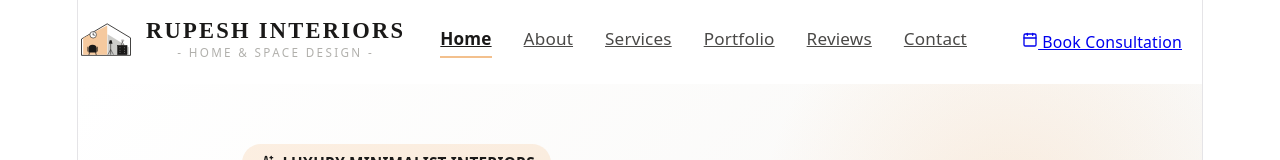
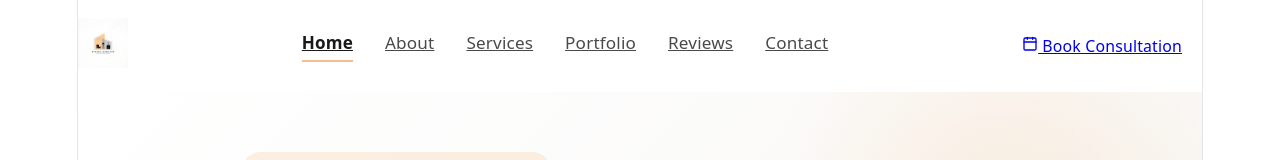
Before and after one commit to manjunath4126/rupeshinteriors, a React (Vite) app: page / in a window 1280 px wide. Shown: the top 160 px of the page. Built offline with nearby package versions, Linux system fonts and the light colour scheme; the HTML template or start-up script is replaced by a standard one.

Commit message:
Update official logo image across header and footer

```diff
--- a/src/components/Footer.jsx
+++ b/src/components/Footer.jsx
@@ -1,6 +1,6 @@
 import React from 'react';
 import { NavLink } from 'react-router-dom';
-import { Phone, Mail, MapPin, MessageSquare, ArrowUpRight } from 'lucide-react';
+import { Phone, Mail, MapPin, ArrowUpRight } from 'lucide-react';
 import Logo from './Logo';
 
 const Footer = () => {
@@ -18,8 +18,17 @@ const Footer = () => {
         >
           {/* Brand Info */}
           <div>
-            <div style={{ filter: 'brightness(0) invert(1)', marginBottom: '20px' }}>
-              <Logo />
+            <div
+              style={{
+                background: '#FFFFFF',
+                padding: '12px 18px',
+                borderRadius: '14px',
+                display: 'inline-block',
+                marginBottom: '20px',
+                boxShadow: '0 4px 15px rgba(0,0,0,0.2)'
+              }}
+            >
+              <Logo size="normal" />
             </div>
             <p style={{ color: '#B1B0AC', fontSize: '0.95rem', marginBottom: '20px', maxWidth: '320px' }}>
               Crafting timeless, functional, and luxury minimalist spaces tailored to your personal aesthetic and lifestyle.
@@ -121,7 +130,7 @@ const Footer = () => {
           style={{
             paddingTop: '24px',
             display: 'flex',
-            justifyKeyword: 'space-between',
+            justifyContent: 'space-between',
             alignItems: 'center',
             flexWrap: 'wrap',
             gap: '12px',
--- a/src/components/Logo.jsx
+++ b/src/components/Logo.jsx
@@ -1,99 +1,20 @@
 import React from 'react';
 
 const Logo = ({ size = 'normal' }) => {
-  const height = size === 'large' ? '56px' : '42px';
+  const height = size === 'large' ? '65px' : '50px';
 
   return (
-    <div style={{ display: 'inline-flex', alignItems: 'center', gap: '12px' }}>
-      <svg
-        height={height}
-        viewBox="0 0 240 180"
-        fill="none"
-        xmlns="http://www.w3.org/2000/svg"
-        style={{ height: height, width: 'auto', display: 'block' }}
-      >
-        {/* House wireframe roof & outer outline */}
-        <path
-          d="M 15,90 L 125,25 L 225,85 L 225,160 L 15,160 Z"
-          stroke="#1A1918"
-          strokeWidth="3.5"
-          fill="none"
-          strokeLinejoin="round"
-        />
-
-        {/* Apricot block on top-left area */}
-        <path
-          d="M 22,86 L 125,32 L 125,158 L 22,158 Z"
-          fill="#F3C08D"
-          opacity="0.85"
-        />
-
-        {/* Muted Slate Gray block on right area */}
-        <path
-          d="M 127,70 L 218,125 L 218,158 L 127,158 Z"
-          fill="#B1B0AC"
-          opacity="0.65"
-        />
-
-        {/* Wall Clock */}
-        <circle cx="65" cy="72" r="14" stroke="#1A1918" strokeWidth="2.5" fill="#FFFFFF" />
-        <path d="M 65,72 L 65,64 M 65,72 L 72,74" stroke="#1A1918" strokeWidth="2.5" strokeLinecap="round" />
-
-        {/* Armchair */}
-        <path
-          d="M 45,130 Q 45,115 62,115 Q 80,115 80,130 L 80,148 L 45,148 Z"
-          fill="#1A1918"
-        />
-        <path d="M 42,125 L 42,142" stroke="#1A1918" strokeWidth="3" strokeLinecap="round" />
-        <path d="M 83,125 L 83,142" stroke="#1A1918" strokeWidth="3" strokeLinecap="round" />
-        <path d="M 50,148 L 47,157 M 75,148 L 78,157" stroke="#1A1918" strokeWidth="3" strokeLinecap="round" />
-
-        {/* Floor Lamp */}
-        <path d="M 132,110 L 148,110 L 144,95 L 136,95 Z" fill="#1A1918" />
-        <line x1="140" y1="110" x2="140" y2="157" stroke="#1A1918" strokeWidth="2.5" />
-        <line x1="140" y1="135" x2="128" y2="157" stroke="#1A1918" strokeWidth="2" />
-        <line x1="140" y1="135" x2="152" y2="157" stroke="#1A1918" strokeWidth="2" />
-
-        {/* Cabinet & Decorative Vase */}
-        <rect x="170" y="118" width="40" height="39" stroke="#1A1918" strokeWidth="2.5" fill="#1A1918" />
-        <circle cx="180" cy="128" r="1.5" fill="#FFFFFF" />
-        <circle cx="200" cy="128" r="1.5" fill="#FFFFFF" />
-        <circle cx="180" cy="138" r="1.5" fill="#FFFFFF" />
-        <circle cx="200" cy="138" r="1.5" fill="#FFFFFF" />
-        <circle cx="180" cy="148" r="1.5" fill="#FFFFFF" />
-        <circle cx="200" cy="148" r="1.5" fill="#FFFFFF" />
-
-        {/* Vase */}
-        <path d="M 186,118 Q 183,110 190,105 Q 197,110 194,118 Z" fill="none" stroke="#1A1918" strokeWidth="2" />
-        <path d="M 190,105 L 187,93 M 190,105 L 193,91 M 190,105 L 197,95" stroke="#1A1918" strokeWidth="1.5" />
-      </svg>
-
-      <div style={{ display: 'flex', flexDirection: 'column', lineHeight: 1.1 }}>
-        <span
-          style={{
-            fontFamily: "'Playfair Display', serif",
-            fontWeight: 700,
-            fontSize: size === 'large' ? '1.5rem' : '1.25rem',
-            letterSpacing: '0.1em',
-            color: '#1A1918',
-            textTransform: 'uppercase'
-          }}
-        >
-          Rupesh Interiors
-        </span>
-        <span
-          style={{
-            fontSize: size === 'large' ? '0.75rem' : '0.65rem',
-            letterSpacing: '0.2em',
-            color: '#B1B0AC',
-            textTransform: 'uppercase',
-            fontWeight: 500,
-            marginTop: '3px'
-          }}
-        >
-          - Home & Space Design -
-        </span>
-      </div>
+    <div style={{ display: 'inline-flex', alignItems: 'center' }}>
+      <img
+        src="/logo.png"
+        alt="Rupesh Interiors - Home & Space Design"
+        style={{
+          height: height,
+          width: 'auto',
+          display: 'block',
+          objectFit: 'contain'
+        }}
+      />
     </div>
   );
 };
```
Also changed, not shown: public/logo.png (added).
